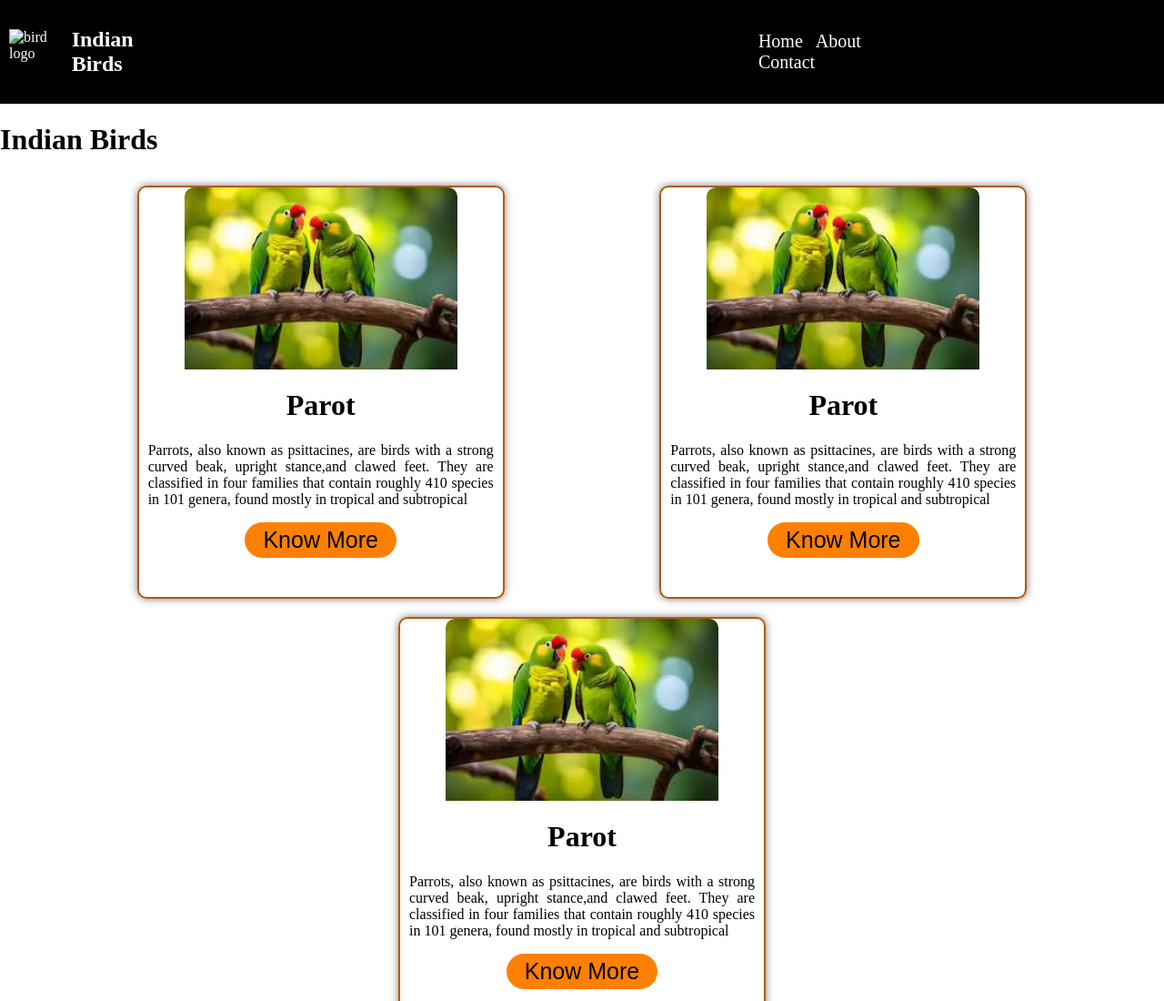
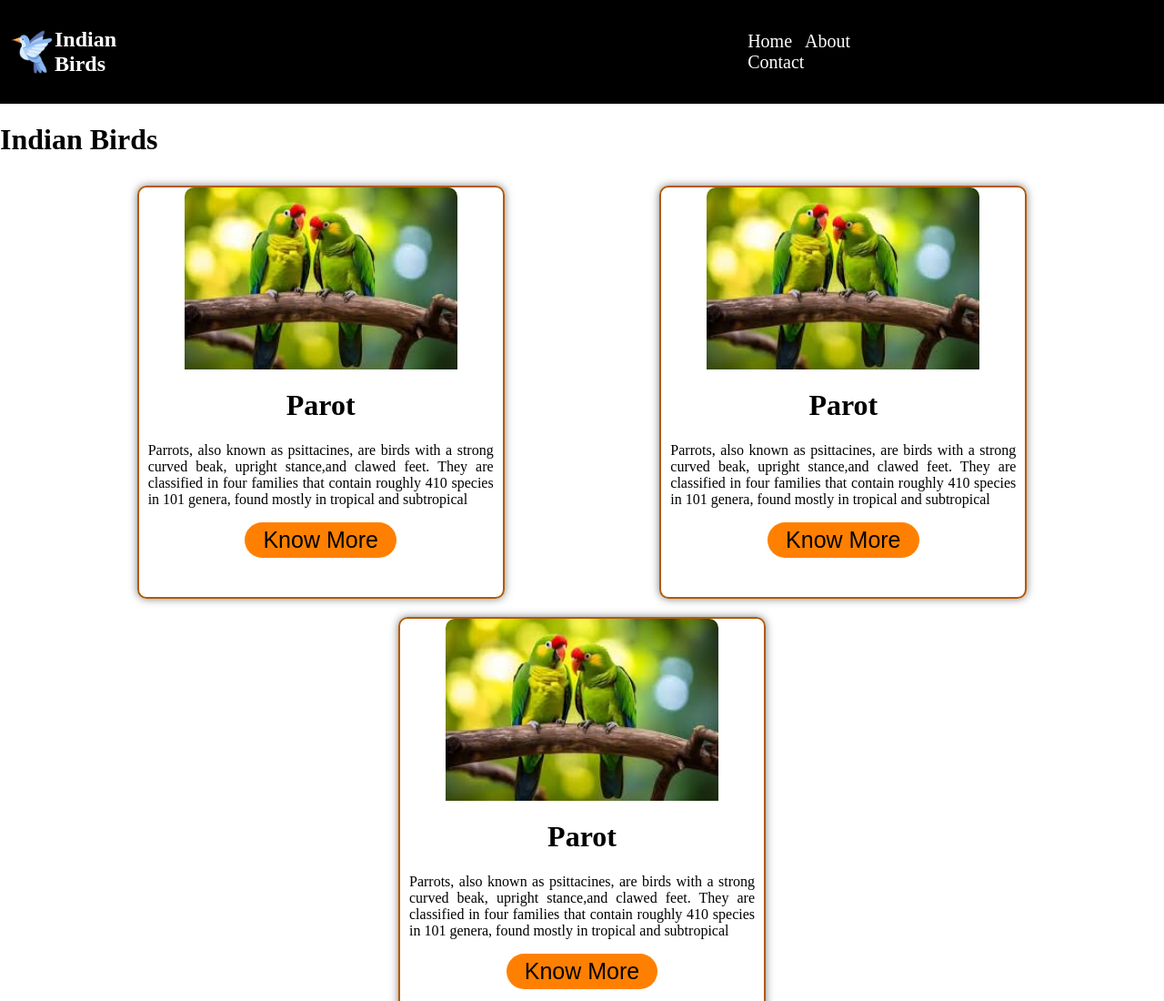
Before and after one commit to DaleGayatri/assignment-18, a plain HTML site: page index.html in a window 1280 px wide. Shown: the top 1100 px of the page at 91% size. Drawn offline with Linux system fonts and the light colour scheme; files whose address does not match are found by name.

Commit message:
The bird-logo is added

```diff
--- a/index.html
+++ b/index.html
@@ -151,7 +151,7 @@
 <body>
     <div class="Navbar">
         <div class="brand">
-            <img src="C:\Users\admin\Desktop\assignment-18\humming-bird.png"  class="brand-logo" alt="bird logo">
+            <img src=".\..\img\humming-bird.png"  class="brand-logo" alt="bird logo">
             <h2>Indian Birds</h2>
         </div>
         <div class="menu">
```
